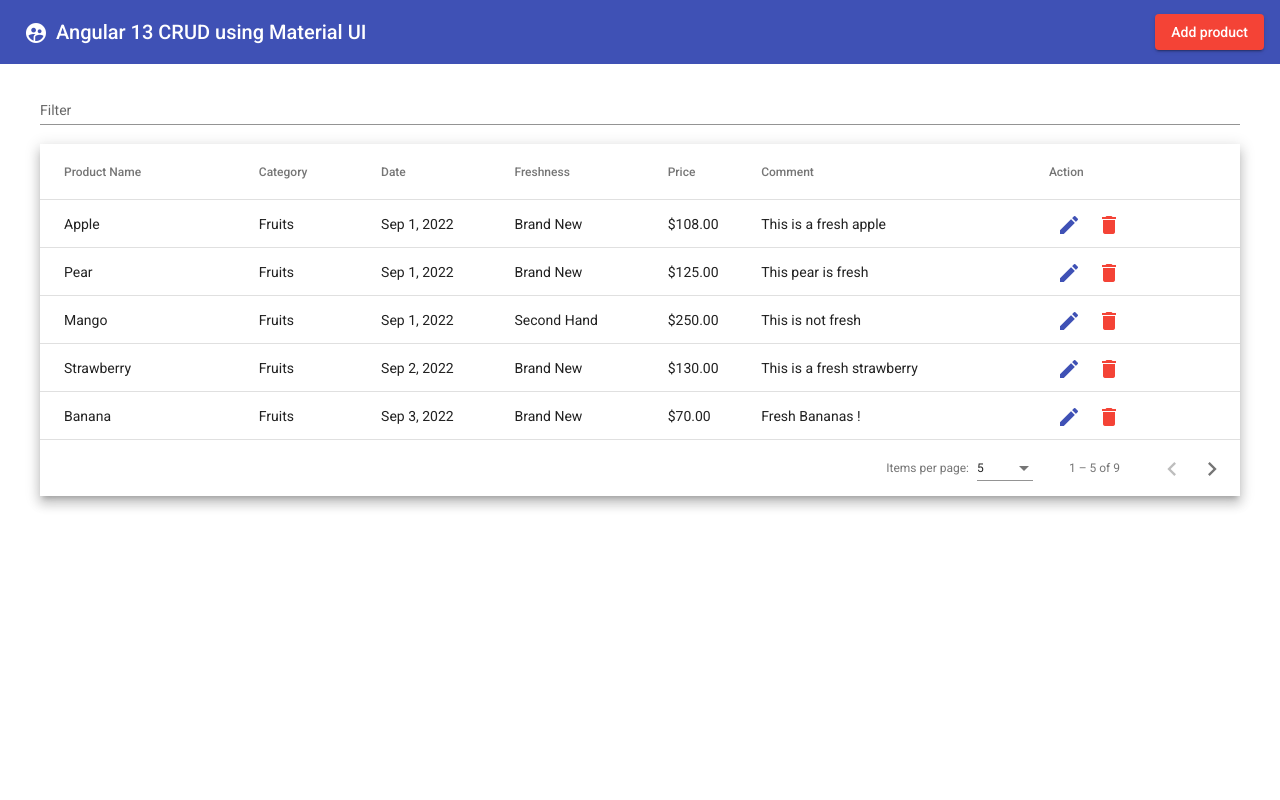
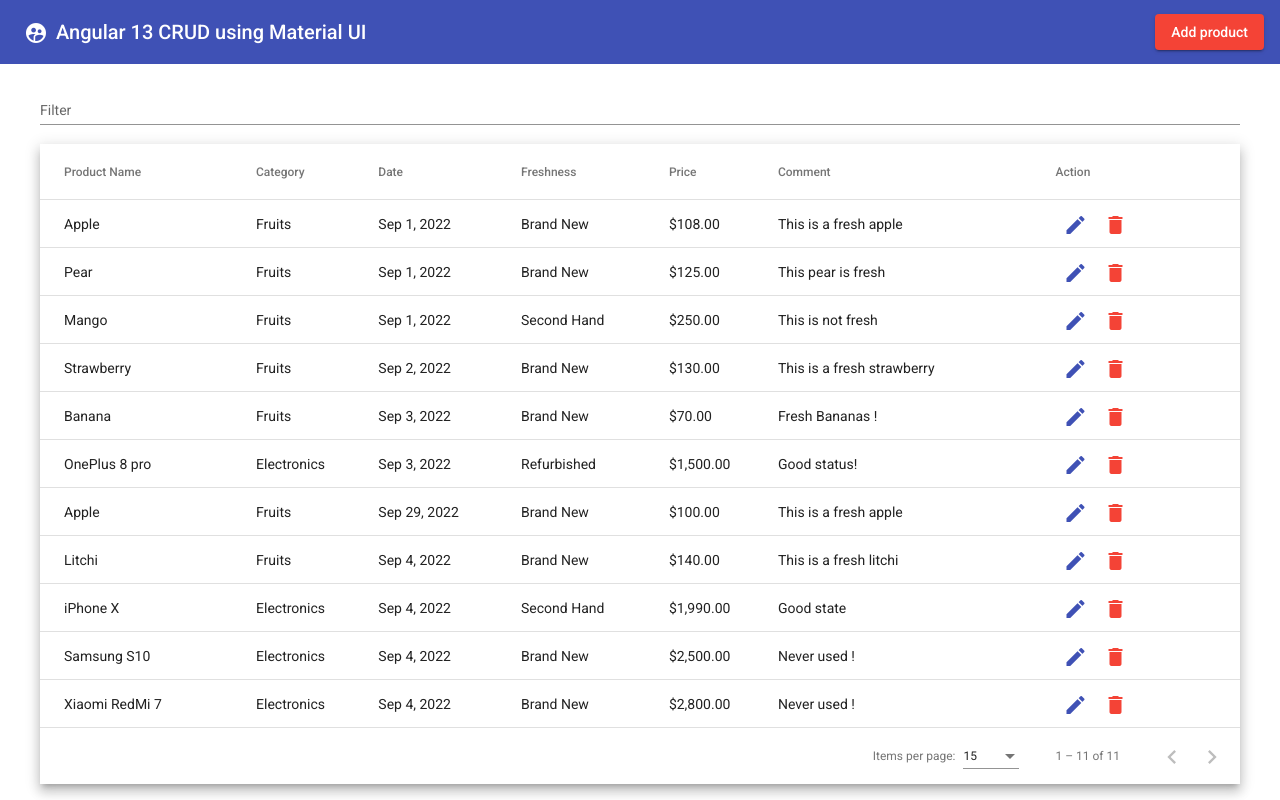
Before and after one commit to Karl911/angular-world-records, an Angular app: page / in a window 1280 px wide. Built offline with nearby package versions, Linux system fonts and the light colour scheme; data requests are answered from the project's data file.

Commit message:
set default number paginator

```diff
--- a/db.json
+++ b/db.json
@@ -80,6 +80,24 @@
       "comment": "Good state",
       "date": "2022-09-04T22:00:00.000Z",
       "id": 9
+    },
+    {
+      "productName": "Samsung S10",
+      "category": "Electronics",
+      "freshness": "Brand New",
+      "price": 2500,
+      "comment": "Never used !",
+      "date": "2022-09-04T22:00:00.000Z",
+      "id": 10
+    },
+    {
+      "productName": "Xiaomi RedMi 7",
+      "category": "Electronics",
+      "freshness": "Brand New",
+      "price": 2800,
+      "comment": "Never used !",
+      "date": "2022-09-04T22:00:00.000Z",
+      "id": 11
     }
   ],
   "comments": [
--- a/src/app/app.component.ts
+++ b/src/app/app.component.ts
@@ -41,6 +41,7 @@ export class AppComponent implements OnInit{
       next:(res) => {
         this.dataSource = new MatTableDataSource(res);
         this.dataSource.paginator = this.paginator;
+        this.dataSource.paginator.pageSize=15;
         this.dataSource.sort = this.sort;
       },
       error:(err) =>{
```
